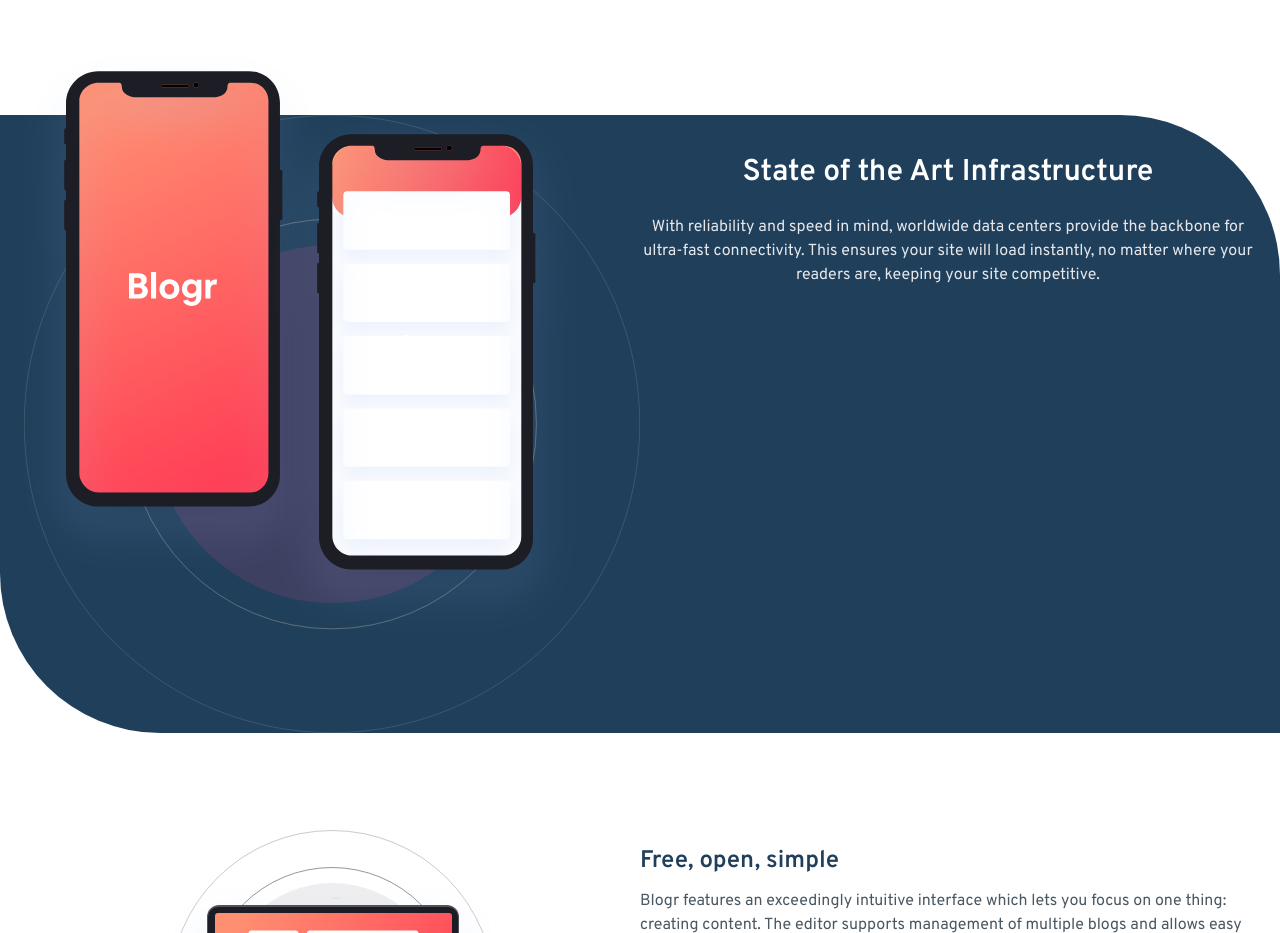
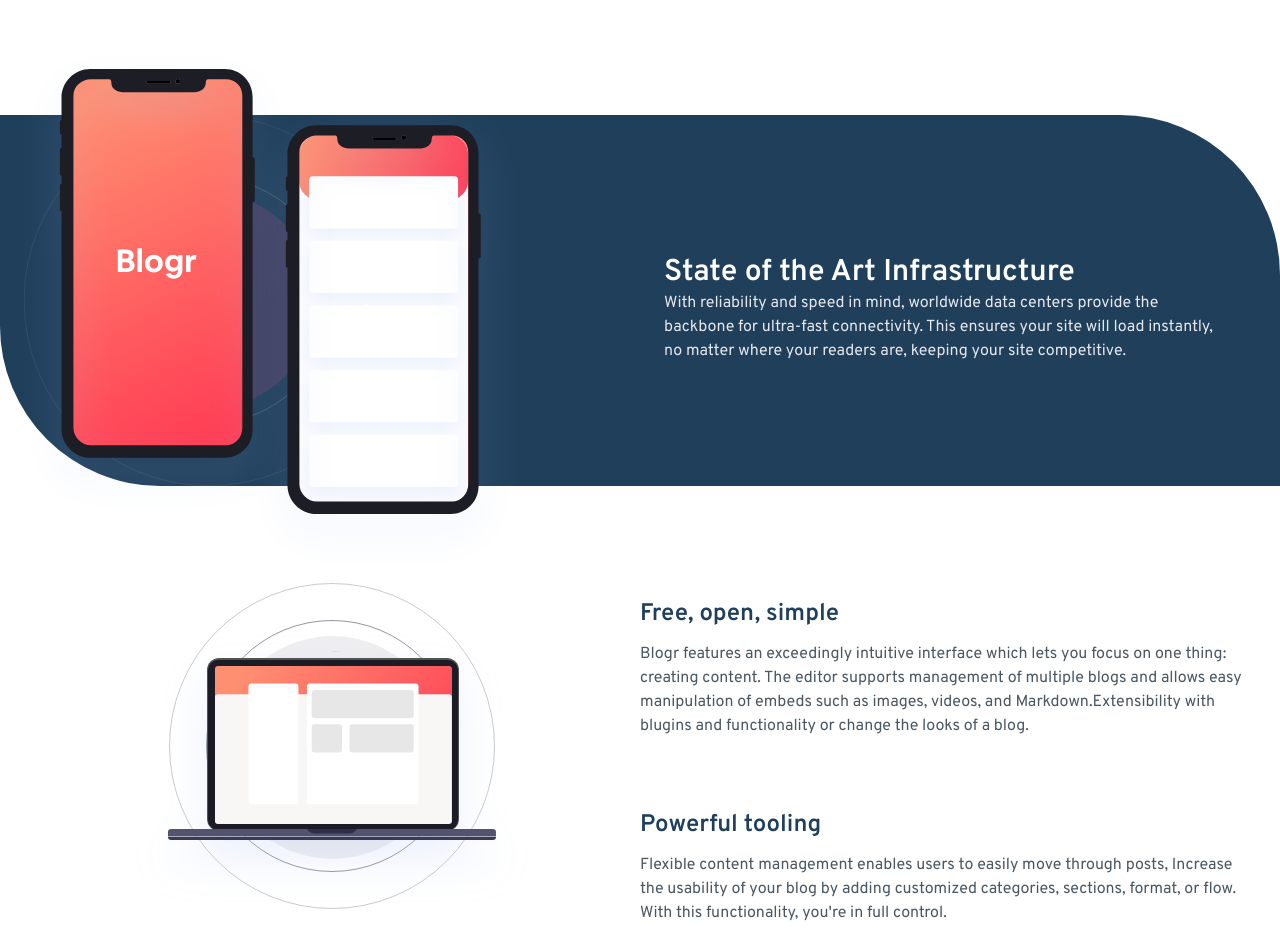
Before and after one commit to AmineElkhalidy/blogr, a React (Vite) app: page / in a window 1280 px wide. Shown: the part 1300-2233 px from the top of the page. Built offline with nearby package versions, Linux system fonts and the light colour scheme.

Commit message:
Fixing sections

```diff
--- a/src/pages/index.tsx
+++ b/src/pages/index.tsx
@@ -94,26 +94,32 @@
         <div className="grid md:grid-cols-2 space-y-4">
           {/* Image */}
           <div className="relative">
-            <img className="" src={Circle} alt="Circle" />
+            <img
+              className="sm:w-[80%] md:w-[70%] lg:w-[60%]"
+              src={Circle}
+              alt="Circle"
+            />
 
             <img
-              className="absolute -top-16"
+              className="absolute -top-16 sm:w-[80%]"
               src={Phones}
               alt="Phones circled"
             />
           </div>
 
           {/* Art Data */}
-          <div className="text-center space-y-6 py-6">
-            <h2 className="text-3xl font-semibold text-white">
-              State of the Art Infrastructure
-            </h2>
-            <p className="text-gray-200">
-              With reliability and speed in mind, worldwide data centers provide
-              the backbone for ultra-fast connectivity. This ensures your site
-              will load instantly, no matter where your readers are, keeping
-              your site competitive.
-            </p>
+          <div className="text-center space-y-6 p-6 grid md:items-center md:text-left">
+            <div>
+              <h2 className="text-3xl font-semibold text-white">
+                State of the Art Infrastructure
+              </h2>
+              <p className="text-gray-200">
+                With reliability and speed in mind, worldwide data centers
+                provide the backbone for ultra-fast connectivity. This ensures
+                your site will load instantly, no matter where your readers are,
+                keeping your site competitive.
+              </p>
+            </div>
           </div>
         </div>
       </section>
```
